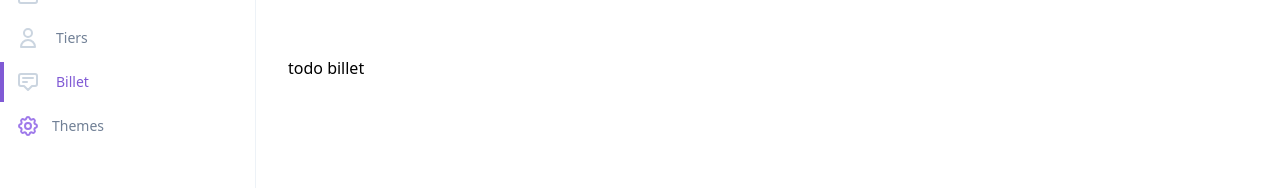
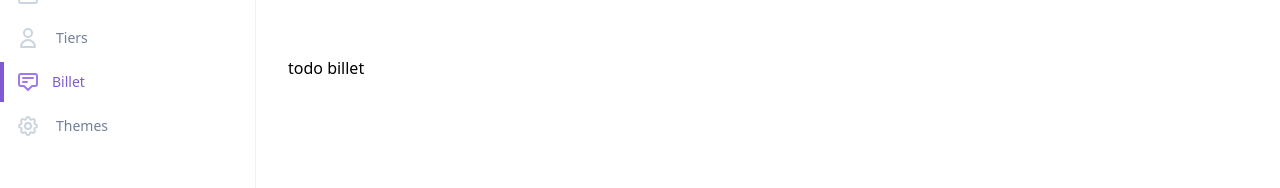
Before and after one commit to kooa/cileo, a Next.js app: page /admin/posts in a window 1280 px wide. Shown: the part 142-330 px from the top of the page. Built offline with nearby package versions, Linux system fonts and the light colour scheme; a web font is replaced by a local one; what @tailwindcss/ui would draw is missing.

Commit message:
correction de l'icone pour la page active dans le layout admin

```diff
--- a/src/layouts/AdminLayout.js
+++ b/src/layouts/AdminLayout.js
@@ -5,7 +5,6 @@ import { useMemo, useState } from "react";
 
 function AdminLink({ href, className, activeClassName, children }) {
   const router = useRouter();
-
   let isActive = router.pathname === href;
 
   return (
@@ -18,6 +17,23 @@ function AdminLink({ href, className, activeClassName, children }) {
         {children}
       </a>
     </Link>
+  );
+}
+
+function SvgLink({ href, activeClassName, className, ...props }) {
+  const router = useRouter();
+  let isActive = router.pathname === href;
+
+  return (
+    <svg
+      aria-hidden="true"
+      xmlns="http://www.w3.org/2000/svg"
+      fill="none"
+      viewBox="0 0 24 24"
+      stroke="currentColor"
+      {...props}
+      className={isActive ? activeClassName : className}
+    />
   );
 }
 
@@ -41,33 +57,24 @@ export default function AdminLayout({ children }) {
         href: "/",
         label: "Retour à l'accueil",
         icon: (
-          <svg
-            className="mr-4 h-6 w-6 text-gray-400 group-hover:text-gray-500 group-focus:text-gray-500 transition ease-in-out duration-150"
-            aria-hidden="true"
-            xmlns="http://www.w3.org/2000/svg"
-            fill="none"
-            viewBox="0 0 24 24"
-            stroke="currentColor"
-          >
+          <SvgLink className="mr-4 h-6 w-6 text-gray-400 group-hover:text-gray-500 group-focus:text-gray-500 transition ease-in-out duration-150">
             <path
               stroke-linecap="round"
               stroke-linejoin="round"
               stroke-width="2"
               d="M3 12l2-2m0 0l7-7 7 7M5 10v10a1 1 0 001 1h3m10-11l2 2m-2-2v10a1 1 0 01-1 1h-3m-6 0a1 1 0 001-1v-4a1 1 0 011-1h2a1 1 0 011 1v4a1 1 0 001 1m-6 0h6"
             />
-          </svg>
+          </SvgLink>
         ),
       },
       {
         href: "/admin",
         label: "Calendrier",
         icon: (
-          <svg
+          <SvgLink
+            href="/admin"
             className="mr-4 h-6 w-6 text-gray-400 group-hover:text-gray-500 group-focus:text-gray-500 transition ease-in-out duration-150"
-            xmlns="http://www.w3.org/2000/svg"
-            fill="none"
-            viewBox="0 0 24 24"
-            stroke="currentColor"
+            activeClassName="mr-3 h-6 w-6 text-purple-500 transition ease-in-out duration-150"
           >
             <path
               stroke-linecap="round"
@@ -75,20 +82,17 @@ export default function AdminLayout({ children }) {
               stroke-width="2"
               d="M8 7V3m8 4V3m-9 8h10M5 21h14a2 2 0 002-2V7a2 2 0 00-2-2H5a2 2 0 00-2 2v12a2 2 0 002 2z"
             />
-          </svg>
+          </SvgLink>
         ),
       },
       {
         href: "/admin/tiers",
         label: "Tiers",
         icon: (
-          <svg
+          <SvgLink
+            href="/admin/tiers"
             className="mr-4 h-6 w-6 text-gray-400 group-hover:text-gray-500 group-focus:text-gray-500 transition ease-in-out duration-150"
-            aria-hidden="true"
-            xmlns="http://www.w3.org/2000/svg"
-            fill="none"
-            viewBox="0 0 24 24"
-            stroke="currentColor"
+            activeClassName="mr-3 h-6 w-6 text-purple-500 transition ease-in-out duration-150"
           >
             <path
               strokeLinecap="round"
@@ -96,19 +100,17 @@ export default function AdminLayout({ children }) {
               strokeWidth={2}
               d="M16 7a4 4 0 11-8 0 4 4 0 018 0zM12 14a7 7 0 00-7 7h14a7 7 0 00-7-7z"
             />
-          </svg>
+          </SvgLink>
         ),
       },
       {
         href: "/admin/posts",
         label: "Billet",
         icon: (
-          <svg
+          <SvgLink
+            href="/admin/posts"
             className="mr-4 h-6 w-6 text-gray-400 group-hover:text-gray-500 group-focus:text-gray-500 transition ease-in-out duration-150"
-            xmlns="http://www.w3.org/2000/svg"
-            fill="none"
-            viewBox="0 0 24 24"
-            stroke="currentColor"
+            activeClassName="mr-3 h-6 w-6 text-purple-500 transition ease-in-out duration-150"
           >
             <path
               stroke-linecap="round"
@@ -116,20 +118,17 @@ export default function AdminLayout({ children }) {
               stroke-width="2"
               d="M7 8h10M7 12h4m1 8l-4-4H5a2 2 0 01-2-2V6a2 2 0 012-2h14a2 2 0 012 2v8a2 2 0 01-2 2h-3l-4 4z"
             />
-          </svg>
+          </SvgLink>
         ),
       },
       {
         href: "/admin/theme",
         label: "Themes",
         icon: (
-          <svg
-            className="mr-3 h-6 w-6 text-purple-500 transition ease-in-out duration-150"
-            aria-hidden="true"
-            xmlns="http://www.w3.org/2000/svg"
-            fill="none"
-            viewBox="0 0 24 24"
-            stroke="currentColor"
+          <SvgLink
+            href="/admin/theme"
+            className="mr-4 h-6 w-6 text-gray-400 group-hover:text-gray-500 group-focus:text-gray-500 transition ease-in-out duration-150"
+            activeClassName="mr-3 h-6 w-6 text-purple-500 transition ease-in-out duration-150"
           >
             <path
               stroke-linecap="round"
@@ -143,7 +142,7 @@ export default function AdminLayout({ children }) {
               stroke-width="2"
               d="M15 12a3 3 0 11-6 0 3 3 0 016 0z"
             />
-          </svg>
+          </SvgLink>
         ),
       },
     ];
```
